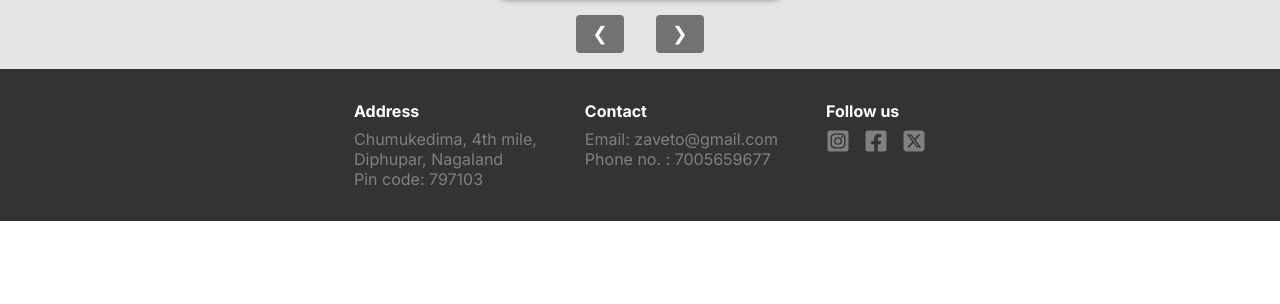
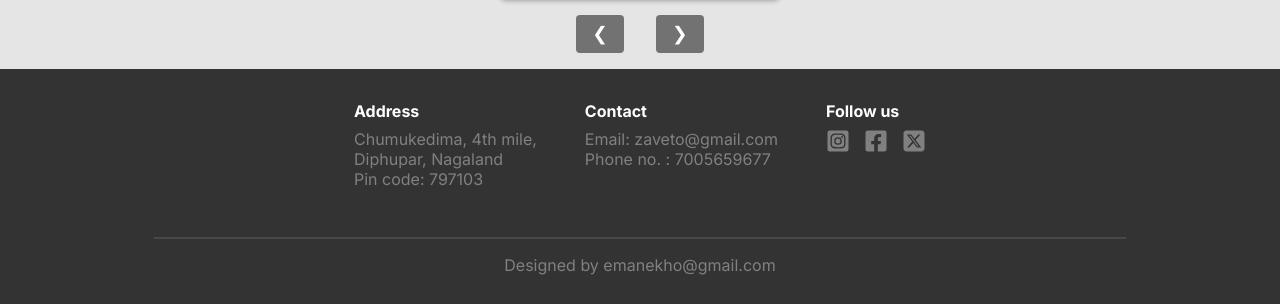
Before and after one commit to manekho/rhakhoPoultry, a Next.js app: page / in a window 1280 px wide. Shown: the part 637-941 px from the top of the page. Before the commit the page ends 858 px from the top, so only its background shows below. Built offline with nearby package versions, Linux system fonts and the light colour scheme.

Commit message:
added designed by

```diff
--- a/component/footer/footer.jsx
+++ b/component/footer/footer.jsx
@@ -42,6 +42,10 @@ export default function Footer() {
           </Link>
         </div>
       </div>
+      <div className={styles.designed_by_container}>
+        <hr className={styles.hr} />
+        <p className={styles.designed_by}>Designed by emanekho@gmail.com</p>
+      </div>
     </div>
   );
 }
--- a/component/footer/footer.module.css
+++ b/component/footer/footer.module.css
@@ -6,6 +6,7 @@
   background-color: rgba(0, 0, 0, 0.8);
   color: #fff;
   padding: 32px;
+  width: 100%;
 }
 
 .footer_container {
@@ -42,10 +43,29 @@
   color: #fff;
 }
 
+.designed_by_container {
+  display: flex;
+  flex-direction: column;
+  width: 100%;
+  justify-content: center;
+  align-items: center;
+  gap: 16px;
+}
+
+.hr {
+  border: 1px solid rgba(255, 255, 255, 0.1);
+  width: 80%;
+}
+
+.designed_by {
+  color: gray;
+}
+
 @media only screen and (max-width: 600px) {
   .container {
     flex-direction: column;
     justify-content: center;
+    gap: 32px;
   }
 
   .footer_item {
```
